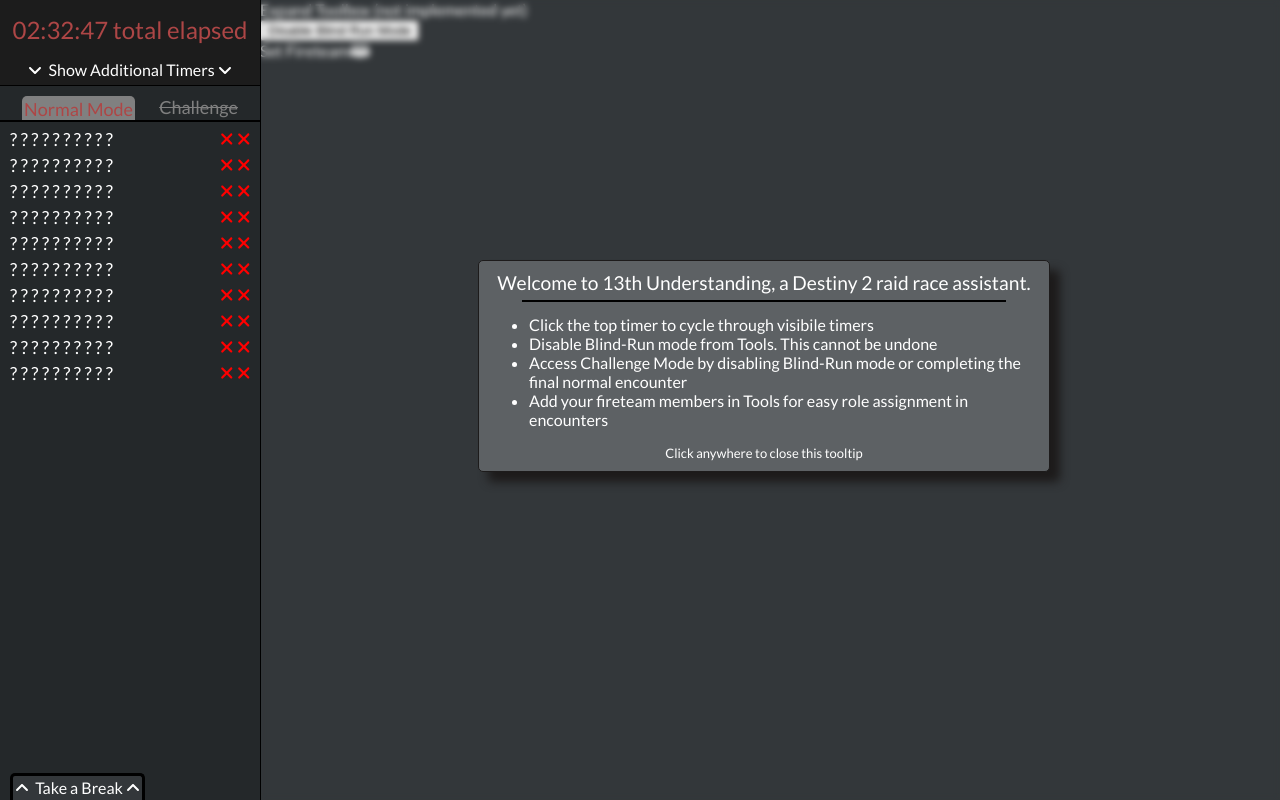
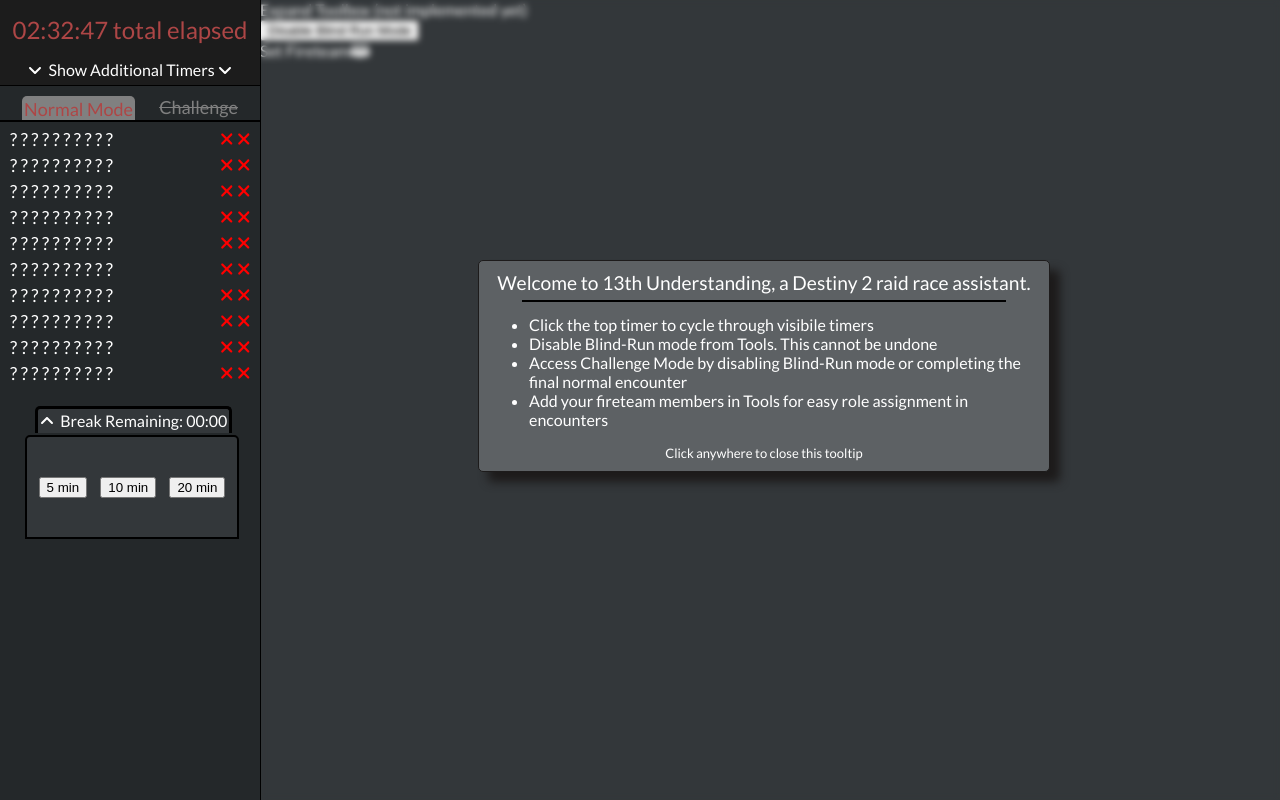
Before and after one commit to dianaroemer/thirteenth-understanding, a React (Create React App) app: page / in a window 1280 px wide. Built offline with nearby package versions, Linux system fonts and the light colour scheme.

Commit message:
style BreakMenu in desktop viewing

```diff
--- a/src/App.js
+++ b/src/App.js
@@ -375,12 +375,15 @@ function App() {
           remainingBreakDuration={remainingBreakDuration}
           addBreak={addBreak}/>} */}
 
+      <BreakMenu
+        breaks={breaks}
+        remainingBreakDuration={remainingBreakDuration}
+        addBreak={addBreak}
+        isMobileViewport={isMobileViewport}/>
+
       </div>
 
-      <BreakMenu
-          breaks={breaks}
-          remainingBreakDuration={remainingBreakDuration}
-          addBreak={addBreak}/>
+
 
 
       <div className={appContentClassString}>
--- a/src/Components/BreakMenu.js
+++ b/src/Components/BreakMenu.js
@@ -77,7 +77,7 @@ function BreakMenu(props) {
     return(
         <div className={breakMenuClassString} onClick={e => handleBreakMenuClick(e)}
             style={(props.remainingBreakDuration > 0) ? {background: '#5b6851'} : {}}>
-            {(props.remainingBreakDuration !== 0) ?
+            {(props.remainingBreakDuration !== 0 || !props.isMobileViewport) ?
                 <div>
                     <FontAwesomeIcon icon={breakMenuExpanded ? faAngleUp : faAngleDown}/>&nbsp;
                     Break Remaining: {readableRemainingBreakDuration}
@@ -89,7 +89,7 @@ function BreakMenu(props) {
                 <FontAwesomeIcon icon={breakMenuExpanded ? faAngleUp : faAngleDown}/>&nbsp;
                 Take a Break&nbsp;
                 <FontAwesomeIcon icon={breakMenuExpanded ? faAngleUp : faAngleDown}/>
-            </div>
+                </div>
             }
 
             <div className={breakMenuContentClassString}>
--- a/src/Styles/BreakMenu.css
+++ b/src/Styles/BreakMenu.css
@@ -97,15 +97,18 @@
     .breakMenu{
         display: block;
         right: 0;
-        left: 10px;
+        left: 35px;
+        top: 20px;
+        /* bottom: 25%; */
+        /* top: 450px; */
         z-index: 22;
-        position: fixed;
+        position: relative;
         background: rgb(51 55 58);
     }
 
     .breakMenuContent {
         right: 0px;
-        left: 10px;
+        left: 25px;
         background: rgb(51 55 58);
     }
 
```
